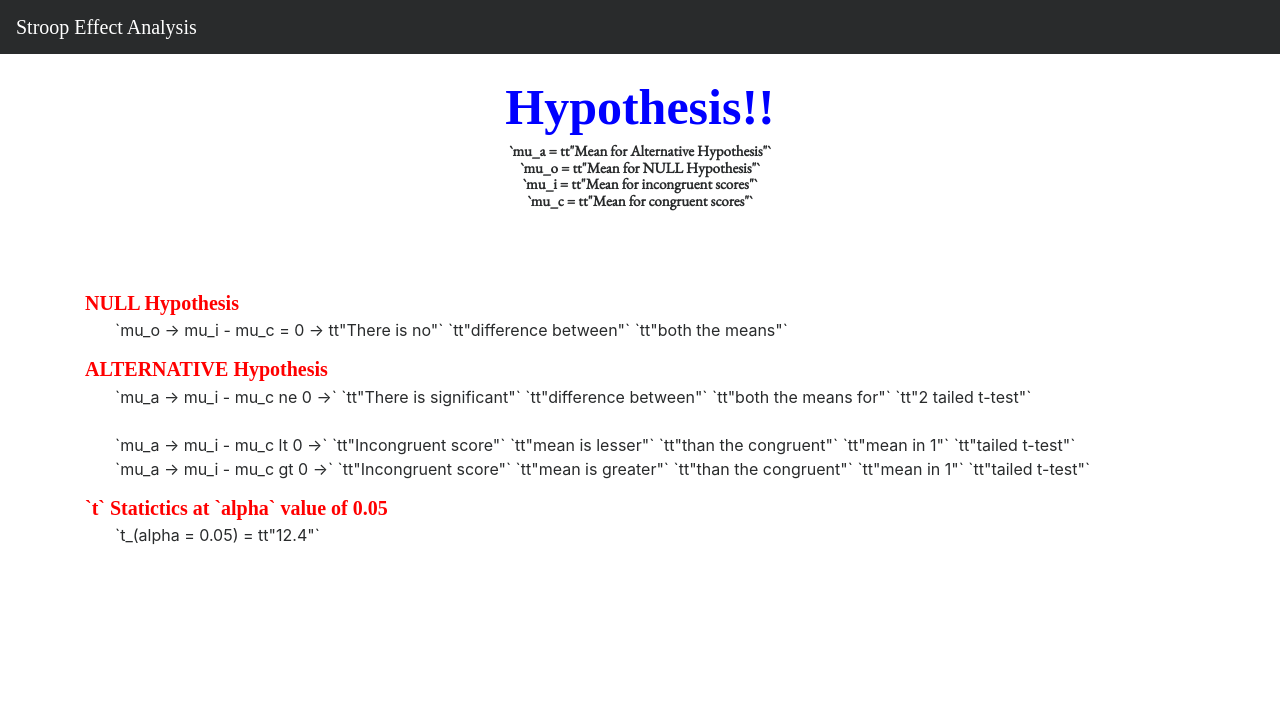
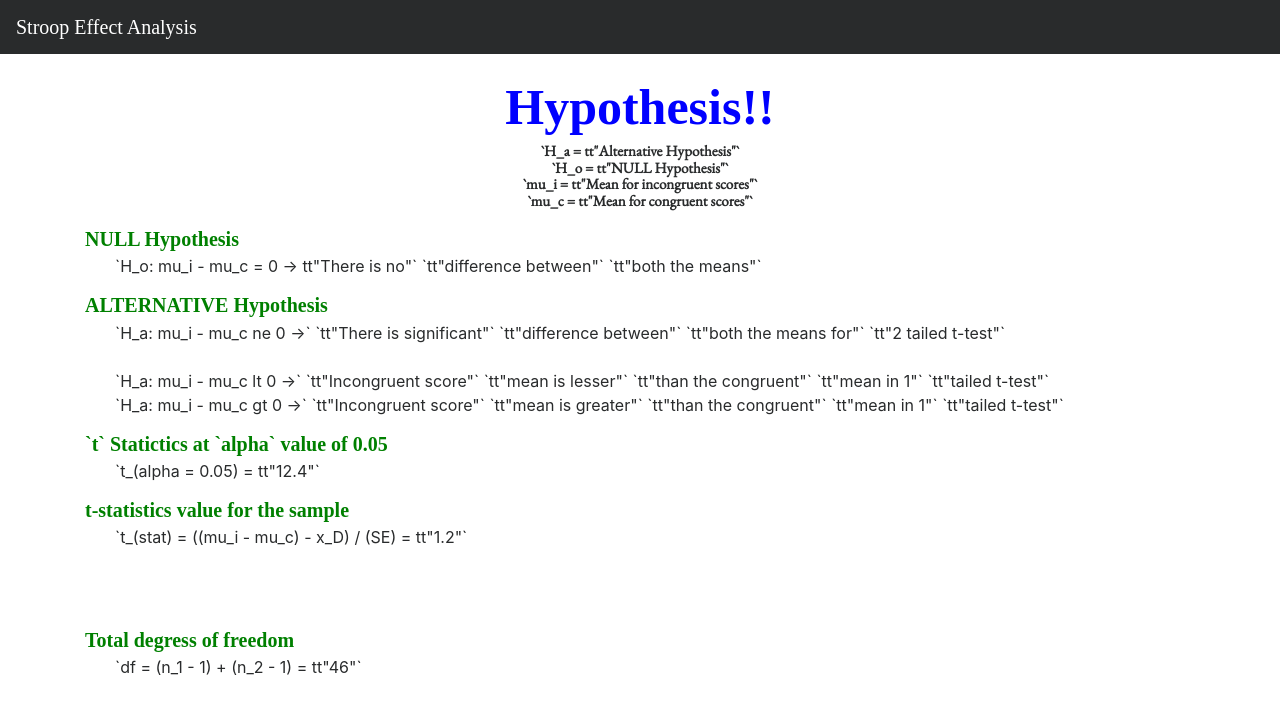
Before and after one commit to MayukhSobo/stroop_effect, a Jekyll site: the page built from hypothesis.html, in a window 1280 px wide. Shown: the top 714 px of the page. Built offline with Jekyll 4.4.1, drawn with Linux system fonts in a browser that asks for light colours; nearby versions of some CDN libraries; some web fonts are replaced.

Commit message:
Added t-stats equations

```diff
--- a/hypothesis.html
+++ b/hypothesis.html
@@ -7,37 +7,36 @@ layout: default
 		<div class="col">
 			<h1> Hypothesis!! </h1>
 			<h3><div class="wow zoomIn legend">
-				`mu_a = tt"Mean for Alternative Hypothesis"`<br>
-				`mu_o = tt"Mean for NULL Hypothesis"`<br>
+				`H_a = tt"Alternative Hypothesis"`<br>
+				`H_o = tt"NULL Hypothesis"`<br>
 				`mu_i = tt"Mean for incongruent scores"`<br>
 				`mu_c = tt"Mean for congruent scores"`<br>
 			</div></h3>
-			<br><br>
 			<p>
-				<h3><span id="red" class="wow zoomIn delay"> NULL Hypothesis</span></h3>
+				<h3><span id="green" class="wow zoomIn delay"> NULL Hypothesis</span></h3>
 				<div class="tab wow bounceInRight">
-					`mu_o -> mu_i - mu_c = 0 -> tt"There is no"`
+					`H_o: mu_i - mu_c = 0 -> tt"There is no"`
 					`tt"difference between"`
 					`tt"both the means"`
 				</div>
 			</p>
 			<p>
-				<h3><span id="red" class="wow zoomIn delay"> ALTERNATIVE Hypothesis </span></h3>
+				<h3><span id="green" class="wow zoomIn delay"> ALTERNATIVE Hypothesis </span></h3>
 				<div class="tab wow bounceInRight">
-					`mu_a -> mu_i - mu_c ne 0 ->`
+					`H_a: mu_i - mu_c ne 0 ->`
 					`tt"There is significant"`
 					`tt"difference between"`
 					`tt"both the means for"`
 					`tt"2 tailed t-test"`
 					<br><br>
-					`mu_a -> mu_i - mu_c lt 0 ->`
+					`H_a: mu_i - mu_c lt 0 ->`
 					`tt"Incongruent score"`
 					`tt"mean is lesser"`
 					`tt"than the congruent"`
 					`tt"mean in 1"`
 					`tt"tailed t-test"`
 					<br>
-					`mu_a -> mu_i - mu_c gt 0 ->`
+					`H_a: mu_i - mu_c gt 0 ->`
 					`tt"Incongruent score"`
 					`tt"mean is greater"`
 					`tt"than the congruent"`
@@ -46,13 +45,33 @@ layout: default
 				</div>
 			</p>
 			<p>
-				<h3><span id="red" class="tab-up wow zoomIn delay">
+				<h3><span id="green" class="tab-up wow zoomIn delay">
 					`t` Statictics at `alpha` value of 0.05
 				</span></h3>
 				<div class="tab wow bounceInRight">
 					`t_(alpha = 0.05) = tt"12.4"`
 				</div>
 			</p>
+			<!--#####################-->
+			<p>
+				<h3><span id="green" class="tab-up wow zoomIn delay">
+					t-statistics value for the sample
+				</span></h3>
+				<div class="tab wow bounceInRight">
+					`t_(stat) = ((mu_i - mu_c) - x_D) / (SE) = tt"1.2"`
+				</div>
+			</p>
+			<br><br>
+			<!--#####################-->
+			<p>
+				<h3><span id="green" class="tab-up wow zoomIn delay">
+					Total degress of freedom
+				</span></h3>
+				<div class="tab wow bounceInRight">
+					`df = (n_1 - 1) + (n_2 - 1) = tt"46"`
+				</div>
+			</p>
+
 		</div>
 	</div>
 </div>
```
